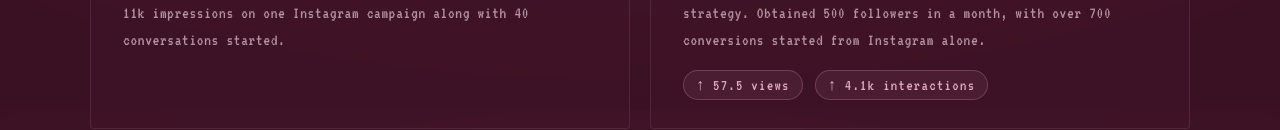
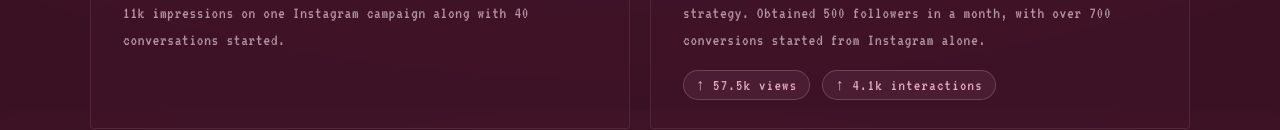
Before and after one commit to hlrydev/Hillary-C_webdev_portfolio3.0, a Next.js app: page /creative in a window 1280 px wide. Shown: the part 689-819 px from the top of the page. Built offline with nearby package versions, Linux system fonts and the light colour scheme.

Commit message:
fixed some minor stuff

```diff
--- a/src/app/creative/creativeData.js
+++ b/src/app/creative/creativeData.js
@@ -14,7 +14,7 @@ export const CREATIVE_WORK = [
     platform: "Instagram",
     description:
       "Built the website, brand identity, and managed social media strategy. Obtained 500 followers in a month, with over 700 conversions started from Instagram alone.",
-    stats: ["57.5 views", "4.1k interactions"],
+    stats: ["57.5k views", "4.1k interactions"],
     images: ["/img/kcahub.jpg"],
   },
   {
--- a/src/app/projects/[slug]/page.js
+++ b/src/app/projects/[slug]/page.js
@@ -1,6 +1,5 @@
 "use client";
 
-import { useEffect, useState } from "react";
 import Nav from "../../components/Nav";
 import { PROJECTS } from "../projectsData";
 import Image from "next/image";
--- a/src/app/projects/page.js
+++ b/src/app/projects/page.js
@@ -263,6 +263,7 @@ export default function Projects() {
                 "Elementor",
                 "Brizy",
                 "Canva",
+                "Woocommerce",
               ].map((skill) => (
                 <span
                   key={skill}
```
